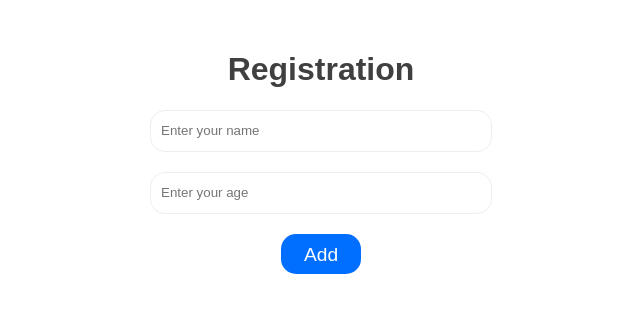
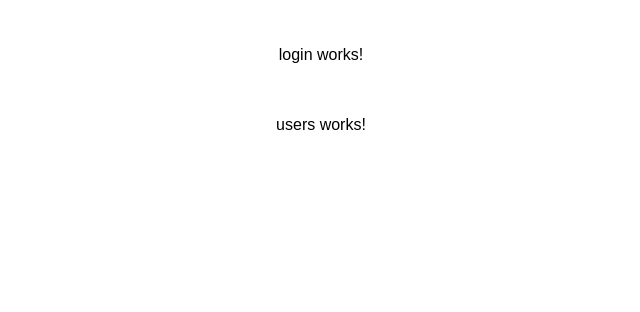
Before and after one commit to eslamsobhy/first-ng-project, an Angular app: page / in a window 1280 px wide. Shown: the top 312 px of the page, without its empty margins (319-959 px from the left). Built offline with nearby package versions, Linux system fonts and the light colour scheme.

Commit message:
added the components for the login

```diff
--- a/src/app/app component/app.component.html
+++ b/src/app/app component/app.component.html
@@ -3,6 +3,8 @@
 <!-- <app-input-binding></app-input-binding> -->
 <!-- <app-slider></app-slider> -->
 <div class="container">
-  <app-registration (getEvent)="getData($event)"></app-registration>
-  <app-students [studentsData]="students"></app-students>
+  <!-- <app-registration (getEvent)="getData($event)"></app-registration>
+  <app-students [studentsData]="students"></app-students> -->
+  <app-login></app-login>
+  <app-users></app-users>
 </div>
--- a/src/app/app.module.ts
+++ b/src/app/app.module.ts
@@ -7,6 +7,8 @@ import { InputBindingComponent } from './second component/input-binding/input-bi
 import { SliderComponent } from './slider component/slider/slider.component';
 import { RegistrationComponent } from './registration component/registration/registration.component';
 import { StudentsComponent } from './students component/students/students.component';
+import { UsersComponent } from './users component/users/users.component';
+import { LoginComponent } from './login component/login/login.component';
 import { FormsModule } from '@angular/forms';
 
 @NgModule({
@@ -17,6 +19,8 @@ import { FormsModule } from '@angular/forms';
     SliderComponent,
     RegistrationComponent,
     StudentsComponent,
+    UsersComponent,
+    LoginComponent,
   ],
   imports: [BrowserModule, FormsModule],
   providers: [],
--- /dev/null
+++ b/src/app/login component/login/login.component.html
@@ -0,0 +1 @@
+<p>login works!</p>
--- /dev/null
+++ b/src/app/users component/users/users.component.html
@@ -0,0 +1 @@
+<p>users works!</p>
```
Also changed, not shown: src/app/login component/login/login.component.ts (added, +10 -0 lines), src/app/users component/users/users.component.ts (added, +10 -0 lines), src/app/login component/login/login.component.css (added), src/app/users component/users/users.component.css (added).
